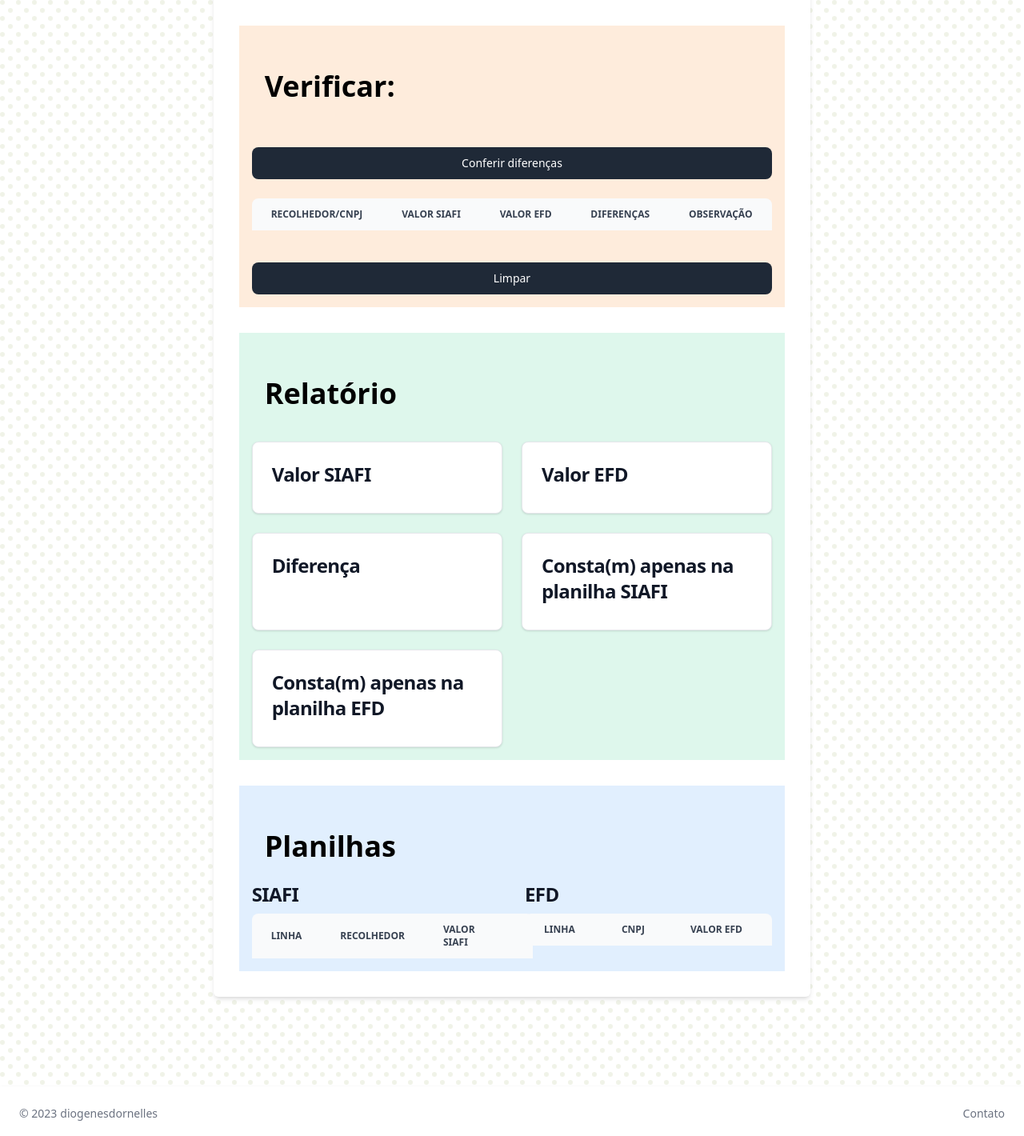
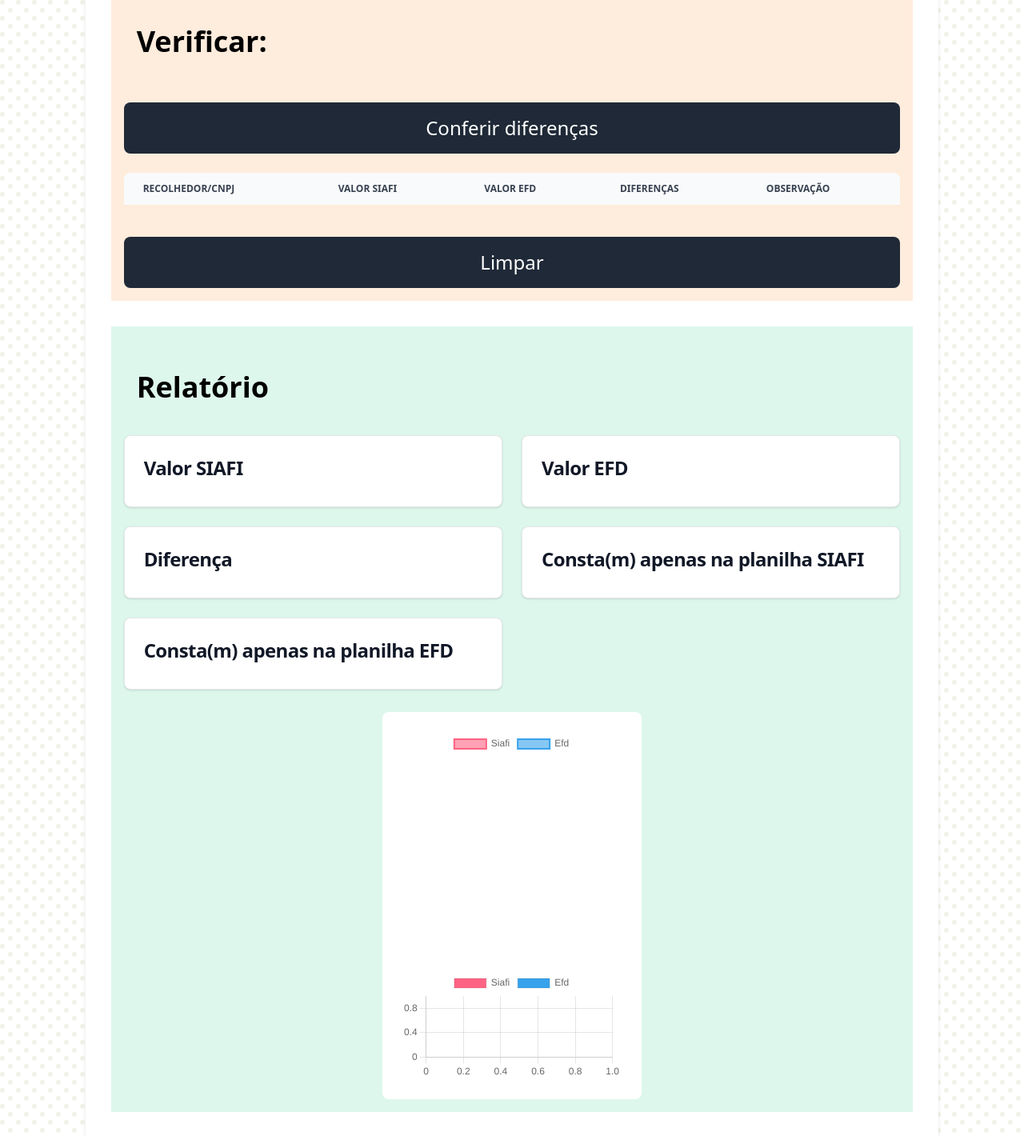
Before and after one commit to diogenesdornelles/siafi-efd-worksheet, a React (Vite) app: page / in a window 1280 px wide. Shown: the part 1120-2540 px from the top of the page at 80% size. Built offline with nearby package versions, Linux system fonts and the light colour scheme.

Commit message:
include charts

```diff
--- a/package.json
+++ b/package.json
@@ -12,11 +12,13 @@
     "test": "vitest"
   },
   "dependencies": {
+    "chart.js": "^4.4.0",
     "flowbite": "^1.6.5",
     "flowbite-react": "^0.4.7",
     "nanoid": "^4.0.2",
     "prop-types": "^15.8.1",
     "react": "^18.2.0",
+    "react-chartjs-2": "^5.2.0",
     "react-dom": "^18.2.0",
     "react-dropzone": "^14.2.3",
     "vite-plugin-eslint": "^1.8.1",
--- a/src/components/Home/ButtonCheck.jsx
+++ b/src/components/Home/ButtonCheck.jsx
@@ -12,7 +12,7 @@ function ButtonCheck({ handleClick }) {
     <>
       <button
         type="button"
-        className="text-white bg-gray-800 hover:bg-gray-900 focus:outline-none focus:ring-4 focus:ring-gray-300 font-medium rounded-lg text-sm px-5 py-2.5 dark:bg-gray-800 dark:hover:bg-gray-700 dark:focus:ring-gray-700 dark:border-gray-700 mt-4"
+        className="text-white bg-gray-800 hover:bg-gray-900 focus:outline-none focus:ring-4 focus:ring-gray-300 font-medium rounded-lg text-2xl h-16 px-5 py-2.5 dark:bg-gray-800 dark:hover:bg-gray-700 dark:focus:ring-gray-700 dark:border-gray-700 mt-4"
         onClick={handleClick}
       >
         Conferir diferenças
--- a/src/components/Home/ButtonClear.jsx
+++ b/src/components/Home/ButtonClear.jsx
@@ -36,7 +36,7 @@ function ButtonClear() {
     <>
       <button
         type="button"
-        className="text-white bg-gray-800 hover:bg-gray-900 focus:outline-none focus:ring-4 focus:ring-gray-300 font-medium rounded-lg text-sm px-5 py-2.5 dark:bg-gray-800 dark:hover:bg-gray-700 dark:focus:ring-gray-700 dark:border-gray-700 mt-4"
+        className="text-white bg-gray-800 hover:bg-gray-900 focus:outline-none focus:ring-4 focus:ring-gray-300 font-medium rounded-lg text-2xl h-16 px-5 py-2.5 dark:bg-gray-800 dark:hover:bg-gray-700 dark:focus:ring-gray-700 dark:border-gray-700 mt-4"
         onClick={handleClick}
       >
         Limpar
--- /dev/null
+++ b/src/components/Home/Charts.jsx
@@ -0,0 +1,129 @@
+import { Chart as ChartJS, ArcElement, Tooltip, Legend, LinearScale, PointElement, LineElement } from "chart.js";
+import { Doughnut, Scatter } from "react-chartjs-2";
+import { useContext } from 'react';
+import { AppContext } from '../../context/AppContext';
+// import formatBrlCurrency from '../../utils/formatBrlCurrency';
+
+ChartJS.register(ArcElement, Tooltip, Legend, LinearScale, PointElement, LineElement);
+
+
+
+
+
+export function Charts() {
+  const appContext = useContext(AppContext);
+  const {
+    appState: {
+      siafiTotalValue,
+      efdTotalValue,
+      differentValues,
+      cnpjErrors,
+      siafiValuesByCollectors,
+      efdValuesAndCnpjs,
+    },
+  } = appContext;
+
+  const dataDoughnut = {
+    labels: ['Siafi', 'Efd'],
+    datasets: [
+      {
+        label: 'Siafi-Efd',
+        data: [siafiTotalValue, efdTotalValue],
+        backgroundColor: [
+          'rgba(255, 99, 132, 0.6)',
+          'rgba(54, 162, 235, 0.6)',
+        ],
+        borderColor: [
+          'rgba(255, 99, 132, 1)',
+          'rgba(54, 162, 235, 1)',
+        ],
+        borderWidth: 2,
+        hoverOffset: 4
+      },
+    ],
+  };
+
+  const optionsScatter = {
+    scales: {
+      y: {
+        beginAtZero: true,
+      },
+      x: {
+        type: 'linear',
+        position: 'bottom'
+      }
+    },
+  };
+
+  const differencesSiafi = differentValues.filter(difference => {
+    if (difference.difference > 0) return difference.difference
+  })
+
+  const differencesEfd = differentValues.filter(difference => {
+    if (difference.difference < 0) return difference.difference
+  })
+
+  const siafiDataset = differencesSiafi.map((difference, index) => {
+    return {
+      x: index * 2,
+      y: difference.difference
+    }
+  })
+
+  const efdDataset = differencesEfd.map((difference, index) => {
+    return {
+      x: (index * 2) + 1,
+      y: difference.difference
+    }
+  })
+
+  const cnpjErrorsSiafi = cnpjErrors.filter(error => {
+    if (error.worksheet === 'siafi') return error
+  })
+
+  const cnpjErrorsEfd = cnpjErrors.filter(error => {
+    if (error.worksheet === 'efd') return error
+  })
+
+
+
+  cnpjErrorsSiafi.forEach((value, index) => {
+    let x = siafiDataset.slice(-1)[0].x
+    siafiDataset.push({
+      x: x + (2 * (index + 1)),
+      y: siafiValuesByCollectors[value.index].value
+    })
+  })
+
+  cnpjErrorsEfd.forEach((value, index) => {
+    let x = efdDataset.slice(-1)[0].x
+    efdDataset.push({
+      x: x + (2 * (index + 1)),
+      y: -efdValuesAndCnpjs[value.index].value
+    })
+  })
+
+  console.log(siafiDataset)
+
+
+  const dataScatter = {
+    datasets: [
+      {
+        label: 'Siafi',
+        data: siafiDataset,
+        backgroundColor: 'rgba(255, 99, 132, 1)',
+      },
+      {
+        label: 'Efd',
+        data: efdDataset,
+        backgroundColor: 'rgba(54, 162, 235, 1)',
+      },
+    ],
+  };
+
+  return (
+    <>
+      <Doughnut data={dataDoughnut} />
+      <Scatter options={optionsScatter} data={dataScatter} /></>
+  );
+}
--- a/src/components/Home/Files.jsx
+++ b/src/components/Home/Files.jsx
@@ -22,8 +22,8 @@ function Files() {
   return (
     <div className="flex flex-col gap-2 p-4 border-gray-800 bg-blue-100 hover:bg-blue-200 transition-all">
       <h2 className="text-4xl font-bold mt-6 p-4">Arquivos selecionados:</h2>
-      <p>{siafiFile}</p>
-      <p>{efdFile}</p>
+      <p className="text-2xl font-bold mt-6 p-2">{siafiFile}</p>
+      <p className="text-2xl font-bold mt-6 p-2">{efdFile}</p>
     </div>
   );
 }
--- a/src/components/Home/Report.jsx
+++ b/src/components/Home/Report.jsx
@@ -2,6 +2,7 @@ import { useContext } from 'react';
 import { AppContext } from '../../context/AppContext';
 import formatBrlCurrency from '../../utils/formatBrlCurrency';
 import { nanoid } from 'nanoid';
+import { Charts } from './Charts';
 
 /**
  * Renders a component with general reports.
@@ -92,6 +93,9 @@ function Report() {
           )}
         </div>
       </div>
+      <div className='w-4/12 flex md:flex-col justify-center p-6 bg-white mt-7 rounded-lg gap-6 m-auto'>
+        {siafiTotal && efdTotal ? (<Charts />) : null}
+      </div>
     </section>
   );
 }
--- a/src/pages/Home.jsx
+++ b/src/pages/Home.jsx
@@ -165,7 +165,7 @@ function Home() {
   return (
     <main id="home-page">
       <Nav />
-      <div className="w-11/12 md:w-7/12 flex flex-col m-auto p-2 md:p-8 rounded-md border-gray-600 mb-28 mt-8 shadow-md bg-white hover:shadow-xl gap-8 transition-all">
+      <div className="w-11/12 md:w-10/12 flex flex-col m-auto p-2 md:p-8 rounded-md border-gray-600 mb-28 mt-8 shadow-md bg-white hover:shadow-xl gap-8 transition-all">
         <Info />
         <section className="bg-green-100 hover:bg-green-200 transition-all p-4">
           <h2 className="text-4xl font-bold mt-6 p-4">Área de seleção:</h2>
```
Also changed, not shown: 1 other file (tests, documents, lock files or other folders).
